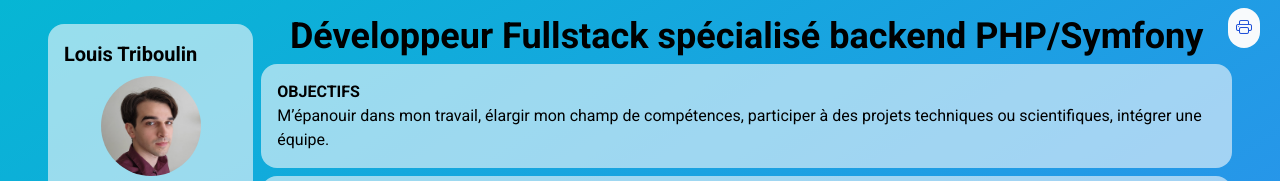
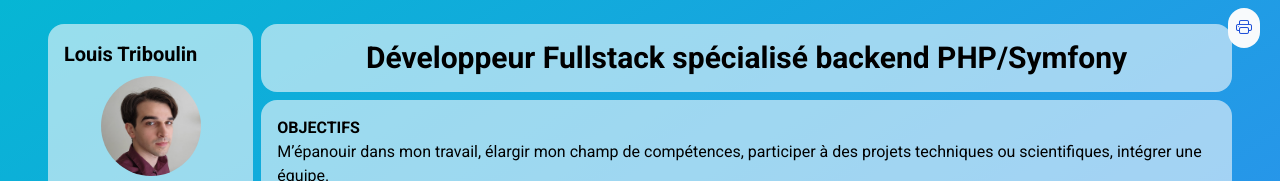
Before and after one commit to lalamefine/CV, a plain HTML site: page docs/index.html in a window 1280 px wide. Shown: the top 181 px of the page. Drawn offline with nearby package versions, Linux system fonts and the light colour scheme.

Commit message:
Mise à jour du commentaire dans index.html pour clarifier l'utilisation de HTML et Tailwind

```diff
--- a/docs/index.html
+++ b/docs/index.html
@@ -17,7 +17,7 @@
   <link rel="stylesheet" href="https://cdn.jsdelivr.net/npm/bootstrap-icons@1.11.3/font/bootstrap-icons.css"
     integrity="sha384-tViUnnbYAV00FLIhhi3v/dWt3Jxw4gZQcNoSCxCIFNJVCx7/D55/wXsrNIRANwdD" crossorigin="anonymous">
 </head>
-<!-- C'est juste un pure html + tailwind -->
+<!-- Pour un cas d'usage aussi simple, juste pure html + tailwind fait très bien l'affaire -->
 <body class="bg-gradient-to-br from-cyan-500 to-blue-500">
   <div class="fixed w-full">
     <div class="relative w-full flex justify-end pr-3">
@@ -84,7 +84,9 @@
       </div>
       <!-- Main panel -->
       <div class="print:border-l-2 print:border-r-slate-600">
-        <h2 class="text-4xl font-bold text-center print:text-2xl">Développeur Fullstack spécialisé backend PHP/Symfony</h2>
+        <div class="bg-slate-50 rounded-2xl bg-opacity-60 p-4 my-2 print:p-2">
+          <h2 class="text-3xl font-bold text-center print:text-2xl">Développeur Fullstack spécialisé backend PHP/Symfony</h2>
+        </div>
         <div class="bg-slate-50 rounded-2xl bg-opacity-60 p-4 my-2 print:p-2">
           <p>
             <span class="font-bold mb-3">OBJECTIFS</span><br />
```
